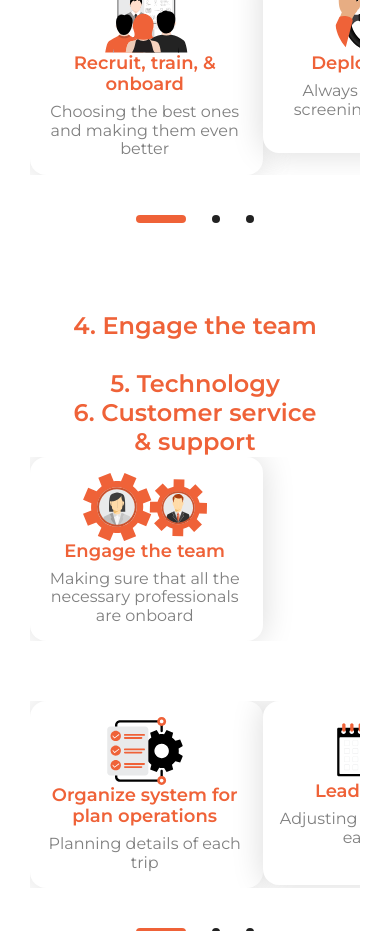
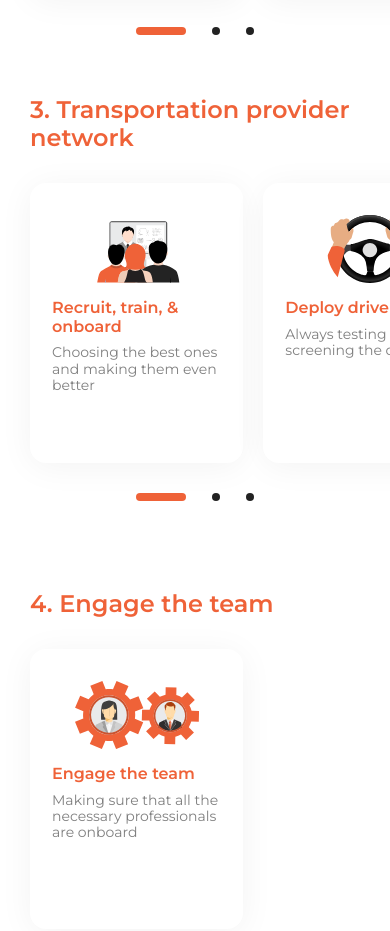
Before and after one commit to KorolPaul/sentry, a website: page how-it-works.html in a window 390 px wide. Shown: the part 3640-4571 px from the top of the page. Drawn offline with Linux system fonts and the light colour scheme.

Commit message:
how-mobile

```diff
--- a/how-it-works.html
+++ b/how-it-works.html
@@ -199,6 +199,7 @@
                         <span class="operations_title">2. Compliance</span>
                         <span class="operations_title">3. Transportation provider network</span>
                         <div class="operations_column">
+                            <div>
                                 <div class="operation">
                                     <img src="src/img/operations/operation-1.svg" alt="" class="operation_icon">
                                     <div>
@@ -207,7 +208,9 @@
                                     </div>
                                 </div>
                             </div>
+                        </div>
                         <div class="operations_column">
+                            <div>
                                 <div class="operation">
                                     <img src="src/img/operations/operation-2.svg" alt="" class="operation_icon">
                                     <div>
@@ -215,6 +218,8 @@
                                         <span>Figuring out all the preferences and aspects</span>
                                     </div>
                                 </div>
+                            </div>
+                            <div>
                                 <div class="operation">
                                     <img src="src/img/operations/operation-3.svg" alt="" class="operation_icon">
                                     <div>
@@ -222,6 +227,8 @@
                                         <span>Collecting all the information about the trip</span>
                                     </div>
                                 </div>
+                            </div>
+                            <div>
                                 <div class="operation">
                                     <img src="src/img/operations/operation-4.svg" alt="" class="operation_icon">
                                     <div>
@@ -230,7 +237,9 @@
                                     </div>
                                 </div>
                             </div>
+                        </div>
                         <div class="operations_column">
+                            <div>
                                 <div class="operation">
                                     <img src="src/img/operations/operation-5.svg" alt="" class="operation_icon">
                                     <div>
@@ -238,6 +247,8 @@
                                         <span>Choosing the best ones and making them even better</span>
                                     </div>
                                 </div>
+                            </div>
+                            <div>
                                 <div class="operation">
                                     <img src="src/img/operations/operation-6.svg" alt="" class="operation_icon">
                                     <div>
@@ -245,11 +256,14 @@
                                         <span>Always testing and screening the drivers</span>
                                     </div>
                                 </div>
+                            </div>
+                            <div>
                                 <div class="operation">
                                     <img src="src/img/operations/operation-7.svg" alt="" class="operation_icon">
                                     <div>
                                         <span class="operation_title">Observe and learn</span>
                                         <span>Leading the never ending quality control</span>
+                                    </div>
                                 </div>
                             </div>
                         </div>
@@ -260,6 +274,7 @@
                         <span class="operations_title">5. Technology</span>
                         <span class="operations_title">6. Customer service & support</span>
                         <div class="operations_column">
+                            <div>
                                 <div class="operation">
                                     <img src="src/img/operations/operation-8.svg" alt="" class="operation_icon">
                                     <div>
@@ -268,7 +283,9 @@
                                     </div>
                                 </div>
                             </div>
+                        </div>
                         <div class="operations_column">
+                            <div>
                                 <div class="operation">
                                     <img src="src/img/operations/operation-9.svg" alt="" class="operation_icon">
                                     <div>
@@ -276,6 +293,8 @@
                                         <span>Planning details of each trip</span>
                                     </div>
                                 </div>
+                            </div>
+                            <div>
                                 <div class="operation">
                                     <img src="src/img/operations/operation-10.svg" alt="" class="operation_icon">
                                     <div>
@@ -283,6 +302,8 @@
                                         <span>Adjusting dashboards to each trip</span>
                                     </div>
                                 </div>
+                            </div>
+                            <div>
                                 <div class="operation">
                                     <img src="src/img/operations/operation-11.svg" alt="" class="operation_icon">
                                     <div>
@@ -291,7 +312,9 @@
                                     </div>
                                 </div>
                             </div>
+                        </div>
                         <div class="operations_column">
+                            <div>
                                 <div class="operation">
                                     <img src="src/img/operations/operation-12.svg" alt="" class="operation_icon">
                                     <div>
@@ -299,6 +322,8 @@
                                         <span>Planning details of each trip</span>
                                     </div>
                                 </div>
+                            </div>
+                            <div>
                                 <div class="operation">
                                     <img src="src/img/operations/operation-13.svg" alt="" class="operation_icon">
                                     <div>
@@ -306,11 +331,14 @@
                                         <span>Planning details of each trip</span>
                                     </div>
                                 </div>
+                            </div>
+                            <div>
                                 <div class="operation">
                                     <img src="src/img/operations/operation-14.svg" alt="" class="operation_icon">
                                     <div>
                                         <span class="operation_title">Assess & monitor</span>
                                         <span>Planning details of each trip</span>
+                                    </div>
                                 </div>
                             </div>
                         </div>
--- a/src/scss/other/_operations.scss
+++ b/src/scss/other/_operations.scss
@@ -9,16 +9,39 @@
         font-size: 24px;
         line-height: 120%;
         color: $cBright;
-        text-align: center;
         min-height: 58px;
-        margin: auto;
-        width: 80%;
         display: flex;
         align-items: flex-end;
-        justify-content: center;
+        @include tablet {
+            margin: auto;
+            justify-content: center;
+            width: 80%;
+            text-align: center;
+        }
+
+        &:nth-child(1) {
+            order: 1;
+            @include tablet {
+                order: initial;
+            }
+        }
+        &:nth-child(2) {
+            order: 3;
+            @include tablet {
+                order: initial;
+            }
+        }
+        &:nth-child(3) {
+            order: 5;
+            @include tablet {
+                order: initial;
+            }
+        }
     }
 
     &_columns {
+        display: flex;
+        flex-direction: column;
         @include tablet {
             display: grid;
             grid-template-columns: 1fr 1fr 1fr;
@@ -46,36 +69,83 @@
     }
 
     .tns-outer {
+        margin: 0 -30px;
+        @include tablet {
+            margin: 0;
+            background-color: $cGrey;
+            border-radius: 16px;
+            display: flex;
+            flex-direction: column;
+            justify-content: center;
+        }
+
+        &:nth-child(4) {
+            order: 2;
+            @include tablet {
+                order: initial;
+            }
+        }
+
+        &:nth-child(5) {
+            order: 4;
+            @include tablet {
+                order: initial;
+            }
+        }
+
+        &:nth-child(6) {
+            order: 6;
+            @include tablet {
+                order: initial;
+            }
+        }
+    }
+    .tns-ovh {
+        padding: 30px;
+        @include tablet {
+            padding: 0;
+        }
+    }
+    .tns-nav {
         margin: 0 0 60px;
     }
 }
 
 .operation {
     font-weight: 400;
-    font-size: 16px;
+    font-size: 14px;
     line-height: 116.5%;
-    text-align: center;
     color: rgba(#000, .5);
-    padding: 16px;
-    box-shadow: 0px 0px 32px #DADADA;
+    padding: 32px 22px 22px;
+    box-shadow: 0px 4px 34px rgba(0, 0, 0, 0.05);
     border-radius: 16px;
     background-color: #fff;
-    min-height: 184px;
+    min-height: 280px;
     display: flex;
     gap: 16px;
     flex-direction: column;
     align-items: center;
-    justify-content: space-between;
     box-sizing: border-box;
     user-select: none;
+    @include tablet {
+        justify-content: space-between;
+        box-shadow: 0px 0px 32px #DADADA;
+        text-align: center;
+        font-size: 16px;
+        padding: 16px;
+        min-height: 184px;
+    }
 
     &_title {
         display: block;
         font-weight: 600;
-        font-size: 18px;
+        font-size: 16px;
         line-height: 116.5%;
         margin: 0 0 8px;
         display: block;
         color: $cBright;
+        @include tablet {
+            font-size: 18px;
+        }
     }
 }
```
Also changed, not shown: style.css. Lines whose indentation alone changed are shown as unchanged.
